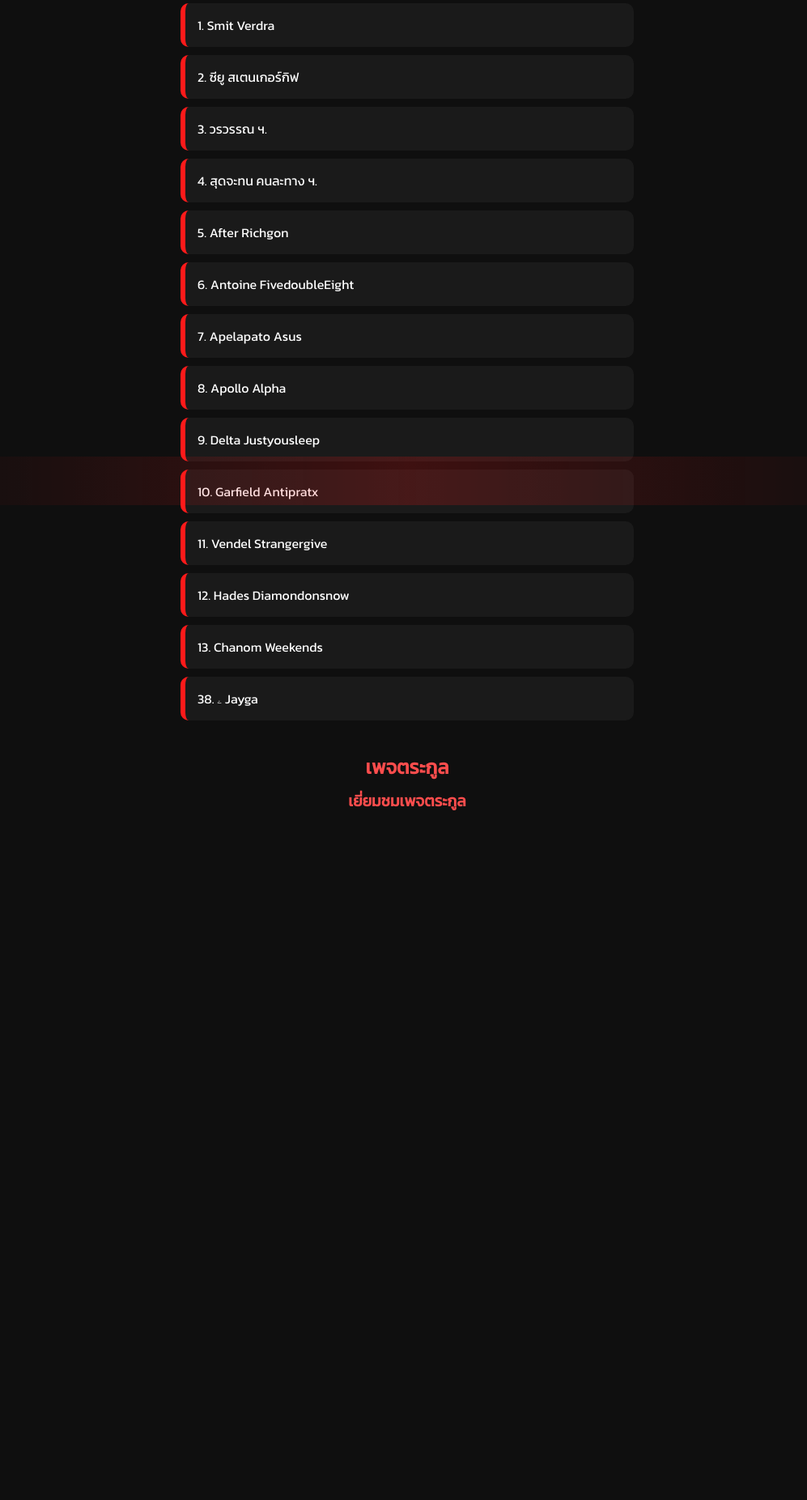
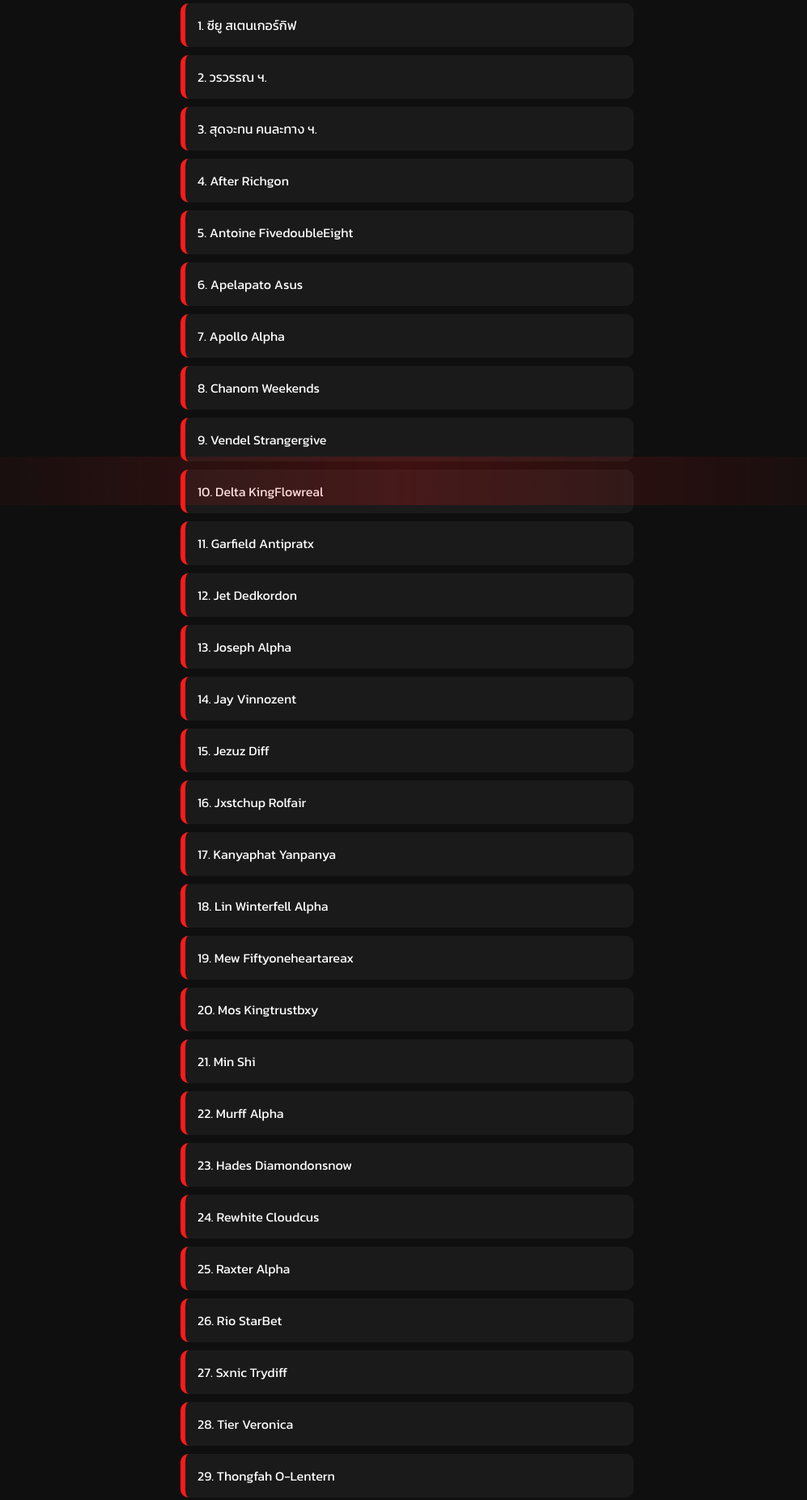
Before and after one commit to SMIT6655/2025, a plain HTML site: page index.html in a window 1280 px wide. Shown: the part 176-2029 px from the top of the page at 81% size, without its empty margins (137-1134 px from the left). Before the commit the page ends 1270 px from the top, so only its background shows below. Drawn offline with Linux system fonts and the light colour scheme.

Commit message:
Update index.html

```diff
--- a/index.html
+++ b/index.html
@@ -113,21 +113,47 @@
     <input type="text" id="searchInput" placeholder="ค้นหารายชื่อ..." onkeyup="searchName()">
 
     <div class="name-list" id="nameList">
-      <div class="name-item">1. Smit Verdra</div>
-      <div class="name-item">2. ซียู สเตนเกอร์กิฟ</div>
-      <div class="name-item">3. วรวรรณ ฯ.</div>
-      <div class="name-item">4. สุดจะทน คนละทาง ฯ.</div>
-      <div class="name-item">5. After Richgon</div>
-      <div class="name-item">6. Antoine FivedoubleEight</div>
-      <div class="name-item">7. Apelapato Asus</div>
-      <div class="name-item">8. Apollo Alpha</div>
-      <div class="name-item">9. Delta Justyousleep</div>
-      <div class="name-item">10. Garfield Antipratx</div>
-      <!-- รายชื่อที่เพิ่มเข้ามา -->
-      <div class="name-item">11. Vendel Strangergive</div>
-      <div class="name-item">12. Hades Diamondonsnow</div>
-      <div class="name-item">13. Chanom Weekends</div>
-      <div class="name-item">38. ۦ Jayga</div>
+      <div class="name-item">1. ซียู สเตนเกอร์กิฟ</div>
+      <div class="name-item">2. วรวรรณ ฯ.</div>
+      <div class="name-item">3. สุดจะทน คนละทาง ฯ.</div>
+      <div class="name-item">4. After Richgon</div>
+      <div class="name-item">5. Antoine FivedoubleEight</div>
+      <div class="name-item">6. Apelapato Asus</div>
+      <div class="name-item">7. Apollo Alpha</div>
+      <div class="name-item">8. Chanom Weekends</div>
+      <div class="name-item">9. Vendel Strangergive</div>
+      <div class="name-item">10. Delta KingFlowreal</div>
+      <div class="name-item">11. Garfield Antipratx</div>
+      <div class="name-item">12. Jet Dedkordon</div>
+      <div class="name-item">13. Joseph Alpha</div>
+      <div class="name-item">14. Jay Vinnozent</div>
+      <div class="name-item">15. Jezuz Diff</div>
+      <div class="name-item">16. Jxstchup Rolfair</div>
+      <div class="name-item">17. Kanyaphat Yanpanya</div>
+      <div class="name-item">18. Lin Winterfell Alpha</div>
+      <div class="name-item">19. Mew Fiftyoneheartareax</div>
+      <div class="name-item">20. Mos Kingtrustbxy</div>
+      <div class="name-item">21. Min Shi</div>
+      <div class="name-item">22. Murff Alpha</div>
+      <div class="name-item">23. Hades Diamondonsnow</div>
+      <div class="name-item">24. Rewhite Cloudcus</div>
+      <div class="name-item">25. Raxter Alpha</div>
+      <div class="name-item">26. Rio StarBet</div>
+      <div class="name-item">27. Sxnic Trydiff</div>
+      <div class="name-item">28. Tier Veronica</div>
+      <div class="name-item">29. Thongfah O-Lentern</div>
+      <div class="name-item">30. Teeraphat Onehundredmillion</div>
+      <div class="name-item">31. Taitai Thomas</div>
+      <div class="name-item">32. Theboss Onehundredmillion</div>
+      <div class="name-item">33. Touchyy Colinfirth</div>
+      <div class="name-item">34. Theboss Snowallstar</div>
+      <div class="name-item">35. Teeraphat Padi</div>
+      <div class="name-item">36. Thomas Onehundredmillion</div>
+      <div class="name-item">37. Vendel Strangergive</div>
+      <div class="name-item">38. Wattier SleepNot</div>
+      <div class="name-item">39. แพททริค บียอนก็อต</div>
+      <div class="name-item">40. Smit Verdra</div>
+      <div class="name-item">41. ۦ Jayga</div>
     </div>
 
     <div class="link-section">
```
